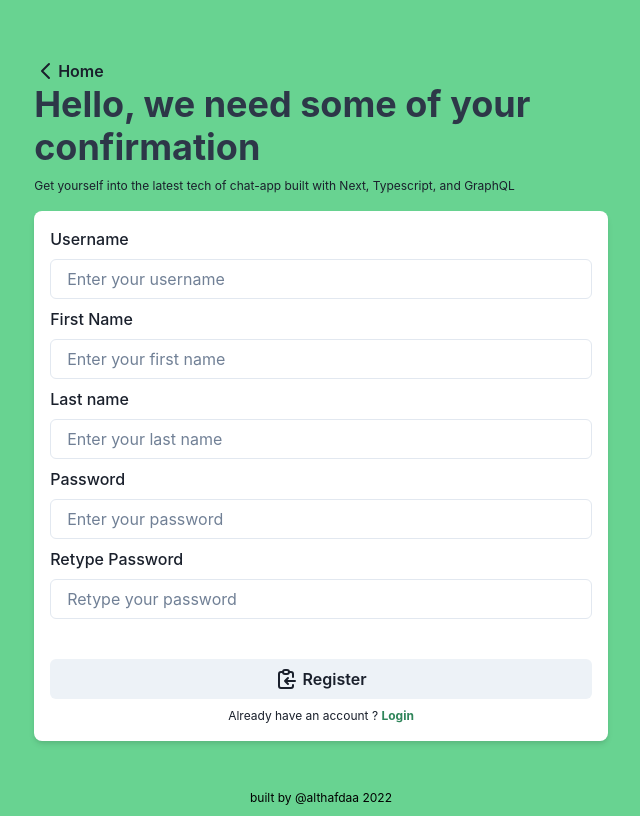
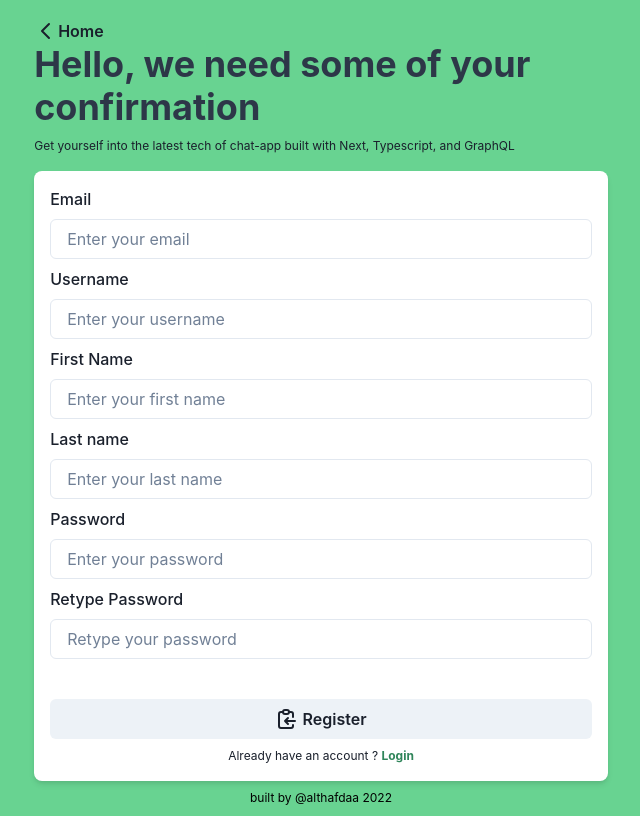
Before and after one commit to althafdaa/chat-next-ts-graphql, a Next.js app: page /register in a window 1280 px wide. Shown: the whole page, without its empty margins (319-959 px from the left). Built offline with nearby package versions, Linux system fonts and the light colour scheme.

Commit message:
feat: mutate register in client

```diff
--- a/src/client/graphquery/mutation.ts
+++ b/src/client/graphquery/mutation.ts
@@ -8,3 +8,16 @@ export const LOGIN_USER = gql`
     }
   }
 `;
+
+export const REGISTER_USER = gql`
+  mutation Mutation($data: RegisterInput!) {
+    registerUser(data: $data) {
+      userName
+      lastName
+      firstName
+      email
+      createdAt
+      id
+    }
+  }
+`;
--- a/src/pages/register/index.tsx
+++ b/src/pages/register/index.tsx
@@ -9,6 +9,7 @@ import {
   Heading,
   Input,
   Text,
+  useToast,
   VStack,
 } from '@chakra-ui/react';
 import { useFormik } from 'formik';
@@ -17,9 +18,13 @@ import type { NextPage } from 'next';
 import Head from 'next/head';
 import * as Yup from 'yup';
 import Link from 'next/link';
+import { useMutation } from '@apollo/client';
+import { REGISTER_USER } from '@/client/graphquery/mutation';
+import { useRouter } from 'next/router';
 
 interface FormikValuesType {
   userName: string;
+  email: string;
   firstName: string;
   lastName: string;
   password: string;
@@ -27,15 +32,39 @@ interface FormikValuesType {
 }
 
 const RegisterPage: NextPage = () => {
-  const handleSubmit = async (values: FormikValuesType) => {
+  const [registerUser, { data, error }] = useMutation(REGISTER_USER);
+  const toast = useToast();
+  const router = useRouter();
+
+  const handleSubmit = async (data: FormikValuesType) => {
     try {
-      console.log(values);
+      await registerUser({ variables: { data } });
+
+      toast({
+        position: 'top-right',
+        title: `Registration Success.`,
+        status: 'success',
+        duration: 1000,
+        isClosable: true,
+      });
+
+      router.push('/login');
     } catch (error) {
-      console.log(error);
+      const err = error as Error;
+      const errMsg = err.message || 'Something went wrong';
+      toast({
+        position: 'top-right',
+        title: 'Registration Failed',
+        description: errMsg,
+        status: 'error',
+        duration: 1000,
+        isClosable: true,
+      });
     }
   };
 
   const RegisterSchema = Yup.object().shape({
+    email: Yup.string().email().required('Email is required'),
     userName: Yup.string().required('Username is required'),
     firstName: Yup.string().required('First name is required'),
     lastName: Yup.string().required('Last name is required'),
@@ -49,6 +78,7 @@ const RegisterPage: NextPage = () => {
 
   const formik = useFormik({
     initialValues: {
+      email: '',
       userName: '',
       firstName: '',
       lastName: '',
@@ -100,6 +130,28 @@ const RegisterPage: NextPage = () => {
                 boxShadow="md"
               >
                 <VStack minW={'100%'}>
+                  <FormControl>
+                    <FormLabel>Email</FormLabel>
+                    <Input
+                      name="email"
+                      onChange={formik.handleChange}
+                      value={formik.values.email}
+                      placeholder="Enter your email"
+                      type={'email'}
+                    ></Input>
+                    {formik.errors.email && formik.touched.email && (
+                      <Text
+                        fontSize="xs"
+                        color="red"
+                        as={motion.span}
+                        initial={{ opacity: 0.5, y: -5 }}
+                        animate={{ opacity: 1, y: 1 }}
+                        exit={{ opacity: 0 }}
+                      >
+                        {formik.errors.email}
+                      </Text>
+                    )}
+                  </FormControl>
                   <FormControl>
                     <FormLabel>Username</FormLabel>
                     <Input
```
